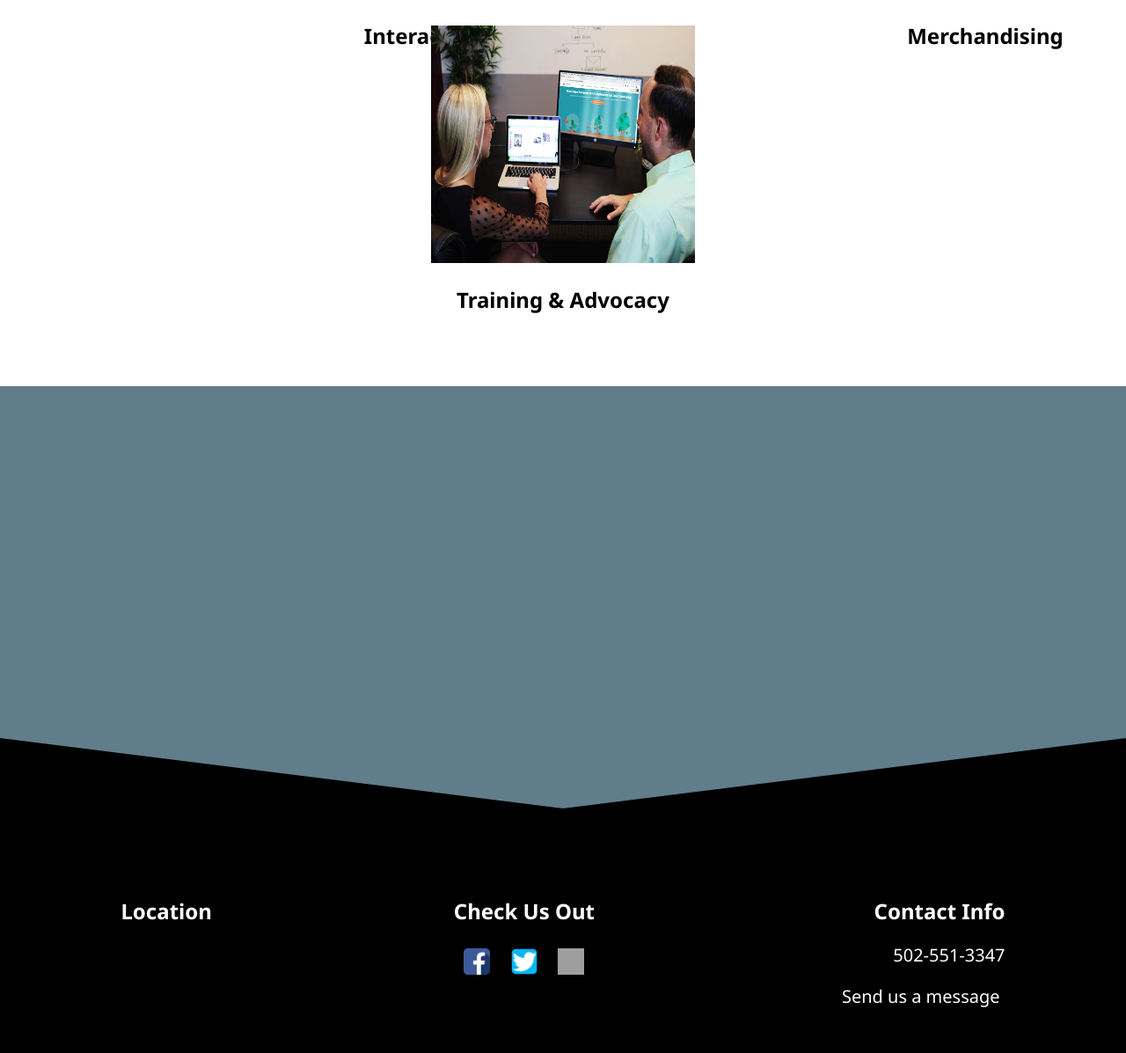
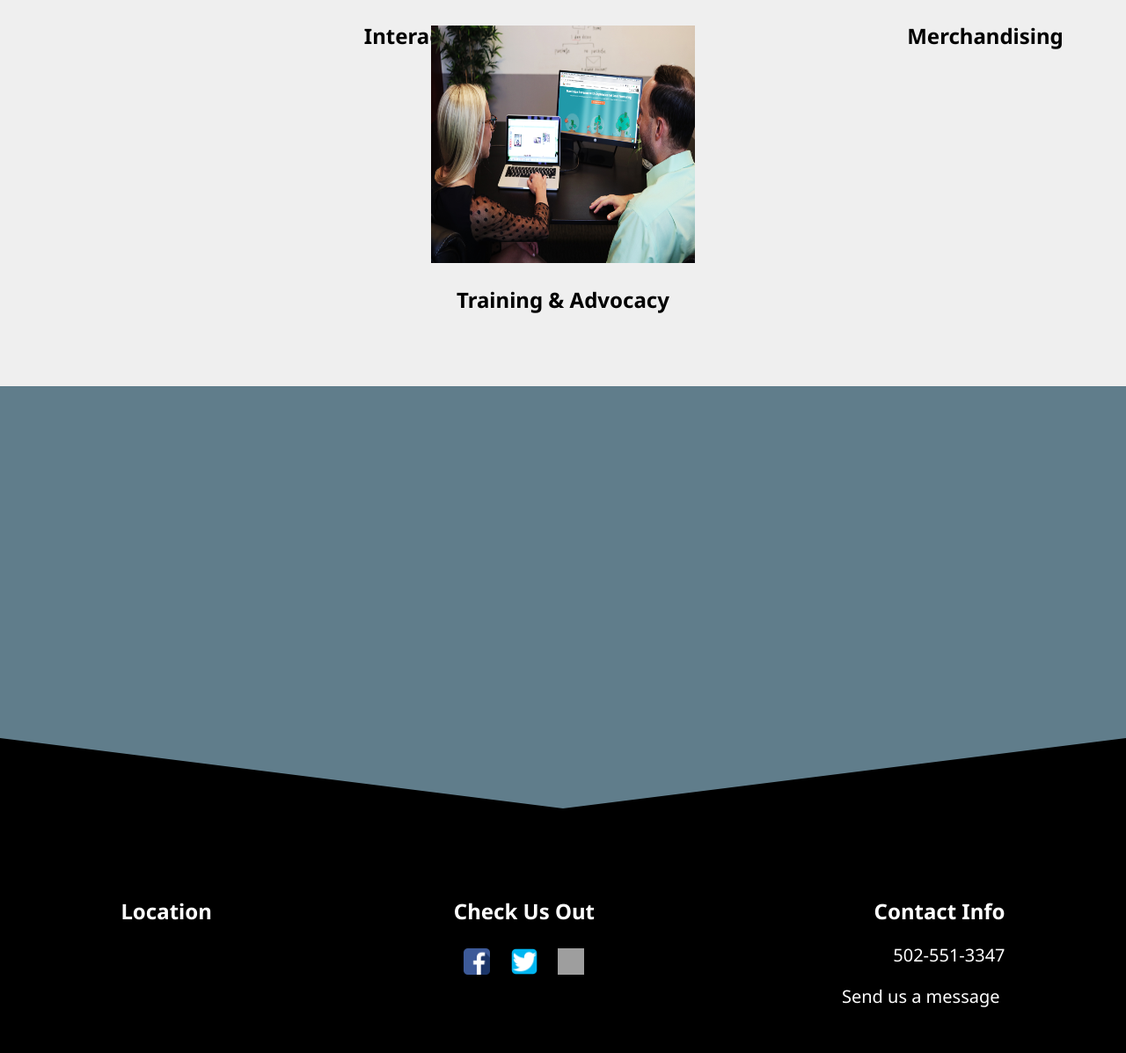
Before and after one commit to sandrinejoy/ApexDirect, a Node server app: page /services in a window 1280 px wide. Shown: the part 714-1911 px from the top of the page at 88% size. Run offline with Node 20, Linux system fonts and the light colour scheme; grey boxes are pictures that could not be loaded.

Commit message:
changed the background of the services container to an off white #efefefe

```diff
--- a/public/css/services.css
+++ b/public/css/services.css
@@ -40,6 +40,7 @@ body{
 
 #ourServicesTileContainer{
   padding: 80px 0;
+  background-color: #efefef;
 }
 
 #servicesPageTitle{
```
